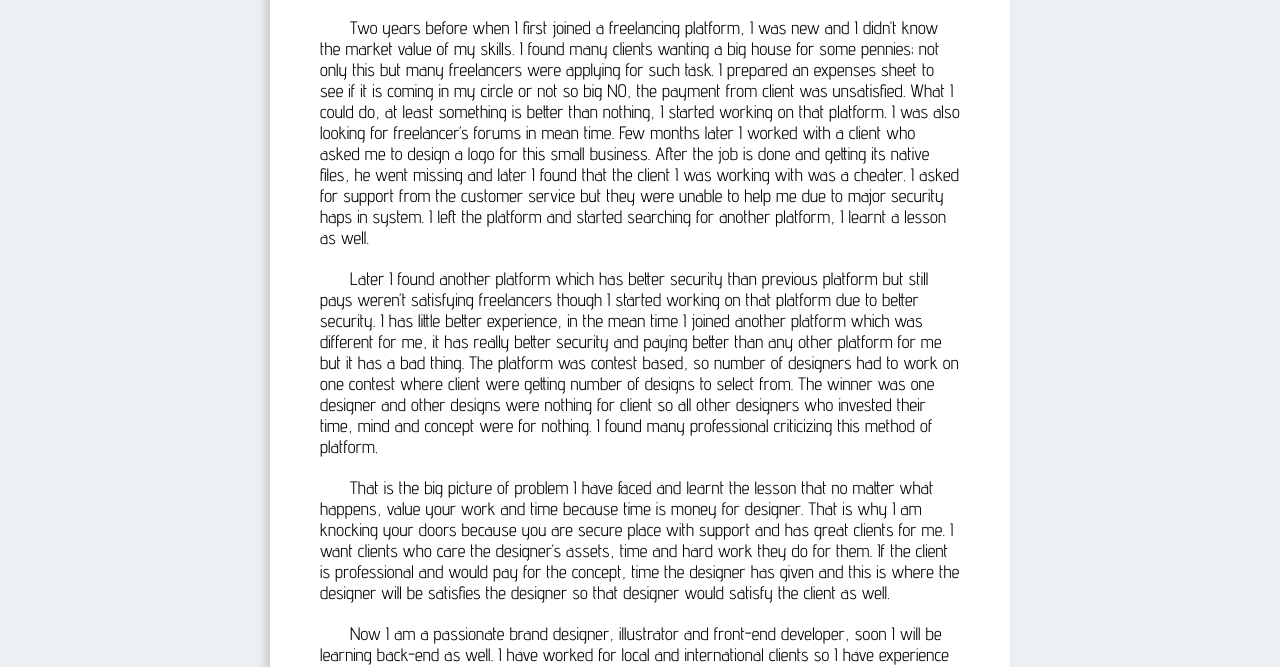
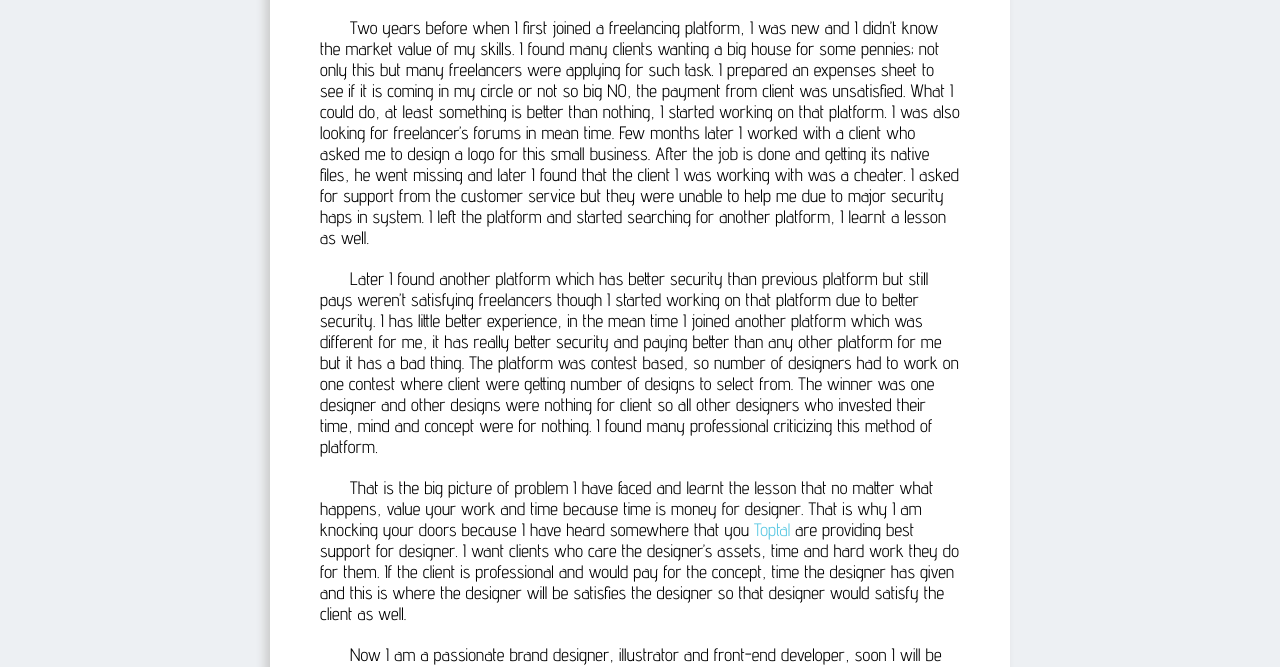
Before and after one commit to madesigner/madesigner.github.io, a plain HTML site: page post.html in a window 1280 px wide. Shown: the part 295-962 px from the top of the page. Drawn offline with Linux system fonts and the light colour scheme.

Commit message:
Some Changes

```diff
--- a/post.html
+++ b/post.html
@@ -99,7 +99,7 @@ footer{
     <article>
     <p>Two years before when I first joined a freelancing platform, I was new and I didn’t know the market value of my skills. I found many clients wanting a big house for some pennies; not only this but many freelancers were applying for such task. I prepared an expenses sheet to see if it is coming in my circle or not so big NO, the payment from client was unsatisfied. What I could do, at least something is better than nothing, I started working on that platform. I was also looking for freelancer’s forums in mean time. Few months later I worked with a client who asked me to design a logo for this small business. After the job is done and getting its native files, he went missing and later I found that the client I was working with was a cheater. I asked for support from the customer service but they were unable to help me due to major security haps in system. I left the platform and started searching for another platform, I learnt a lesson as well.</p>
     <p>Later I found another platform which has better security than previous platform but still pays weren’t satisfying freelancers though I started working on that platform due to better security. I has little better experience, in the mean time I joined another platform which was different for me, it has really better security and paying better than any other platform for me but it has a bad thing. The platform was contest based, so number of designers had to work on one contest where client were getting number of designs to select from. The winner was one designer and other designs were nothing for client so all other designers who invested their time, mind and concept were for nothing. I found many professional criticizing this method of platform. </p>
-    <p>That is the big picture of problem I have faced and learnt the lesson that no matter what happens, value your work and time because time is money for designer. That is why I am knocking your doors because you are secure place with support and has great clients for me. I want clients who care the designer’s assets, time and hard work they do for them. If the client is professional and would pay for the concept, time the designer has given and this is where the designer will be satisfies the designer so that designer would satisfy the client as well.</p>
+    <p>That is the big picture of problem I have faced and learnt the lesson that no matter what happens, value your work and time because time is money for designer. That is why I am knocking your doors because I have heard somewhere that you <a href="http://www.toptal.com/designers/multimedia">Toptal</a> are providing best support for designer. I want clients who care the designer’s assets, time and hard work they do for them. If the client is professional and would pay for the concept, time the designer has given and this is where the designer will be satisfies the designer so that designer would satisfy the client as well.</p>
     <p>Now I am a passionate brand designer, illustrator and front-end developer, soon I will be learning back-end as well. I have worked for local and international clients so I have experience in finding concept designing better, present to impress which are the keys of success in any project.</p>
     <p>Looking forward to your response.</p>
    <p id="author"><a href="http://madesigner.github.io/">Murtaza A.</a></p>
```
